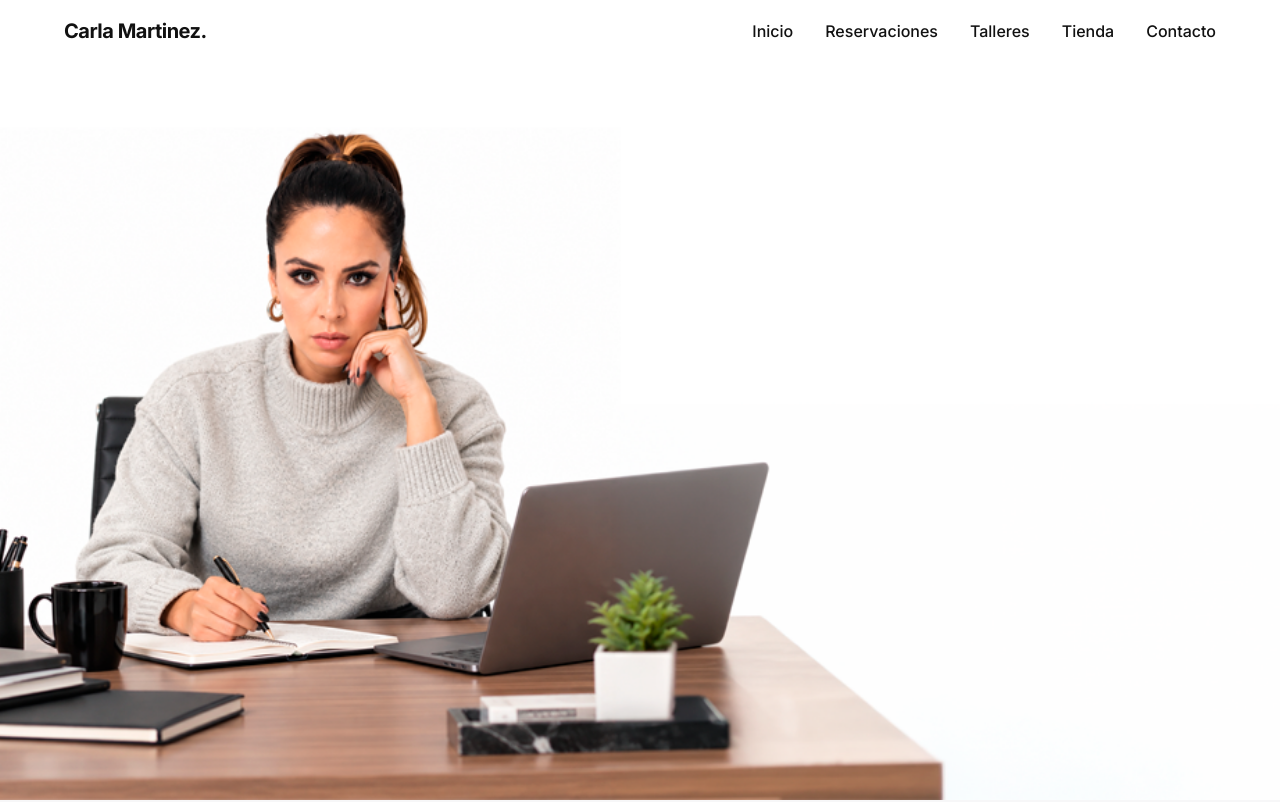
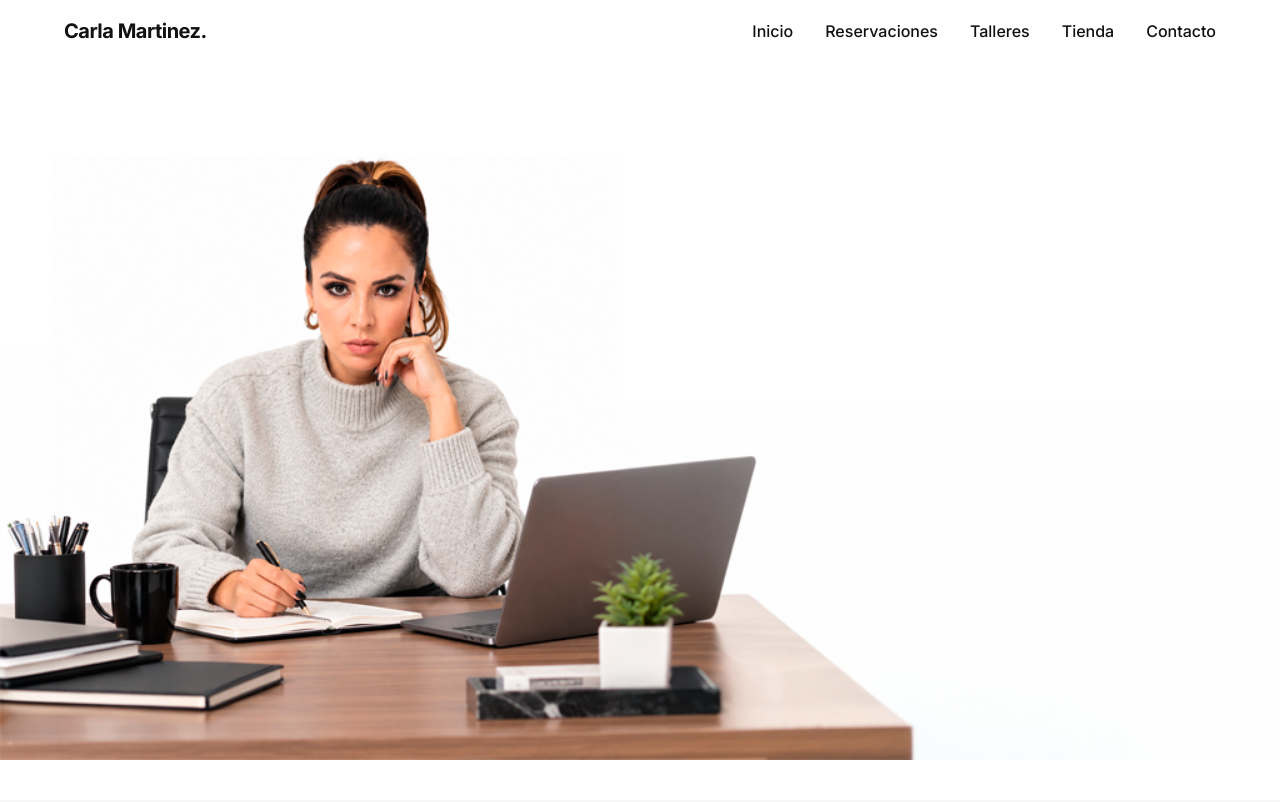
Before and after one commit to Villegascs/Psi.-Carla-Martinez, a Next.js app: page / in a window 1280 px wide. Shown: the top 802 px of the page. Built offline with nearby package versions, Linux system fonts and the light colour scheme; no server answers.

Commit message:
fix: portada con object-fit contain para mostrar imagen completa sin recortes

```diff
--- a/src/app/page.tsx
+++ b/src/app/page.tsx
@@ -12,9 +12,9 @@ export default function Home() {
         height: "100vh",
         marginLeft: "calc(-50vw + 50%)",
         marginTop: "-40px",
-        overflow: "hidden",
+        backgroundColor: "#ffffff",
       }}>
-        {/* Portada image — fills 100% of the hero block */}
+        {/* Portada image — full visible, no crop, anchored left */}
         <img
           src="/Portada.png"
           alt="Dra. Carla Martinez — Portada"
@@ -23,8 +23,8 @@ export default function Home() {
             inset: 0,
             width: "100%",
             height: "100%",
-            objectFit: "cover",
-            objectPosition: "center top",
+            objectFit: "contain",
+            objectPosition: "left center",
             display: "block",
           }}
         />
```
